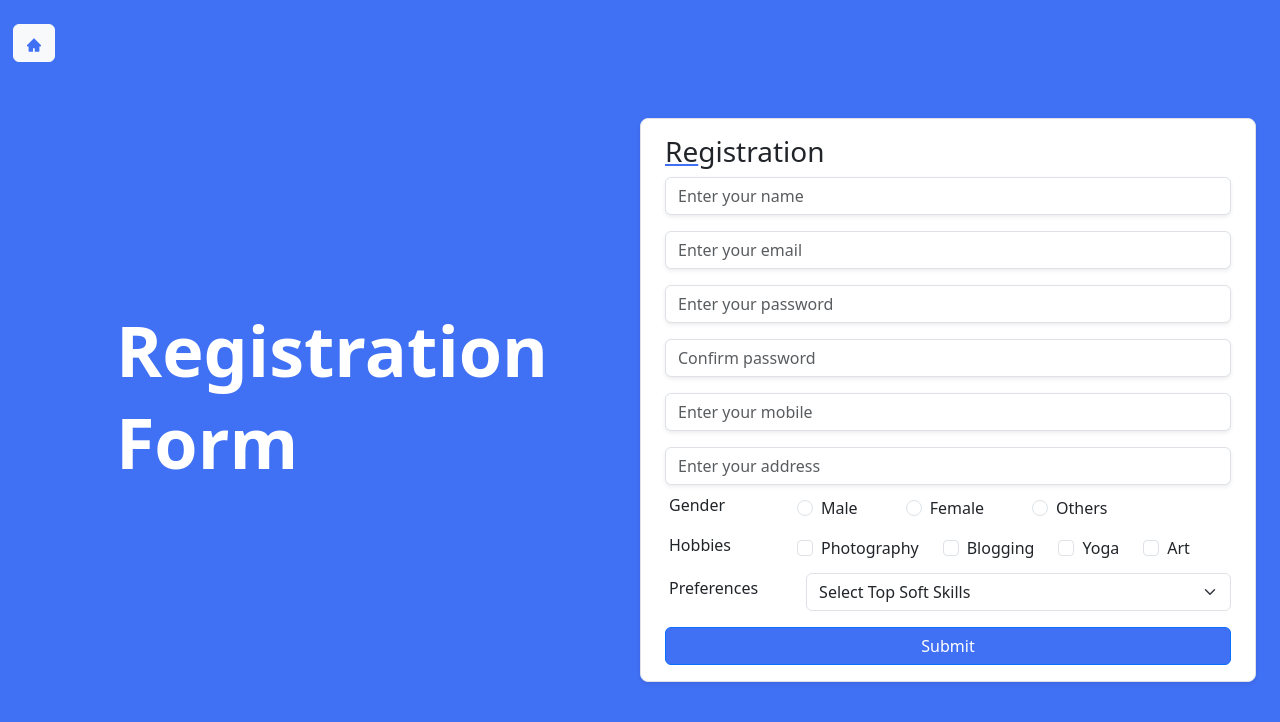
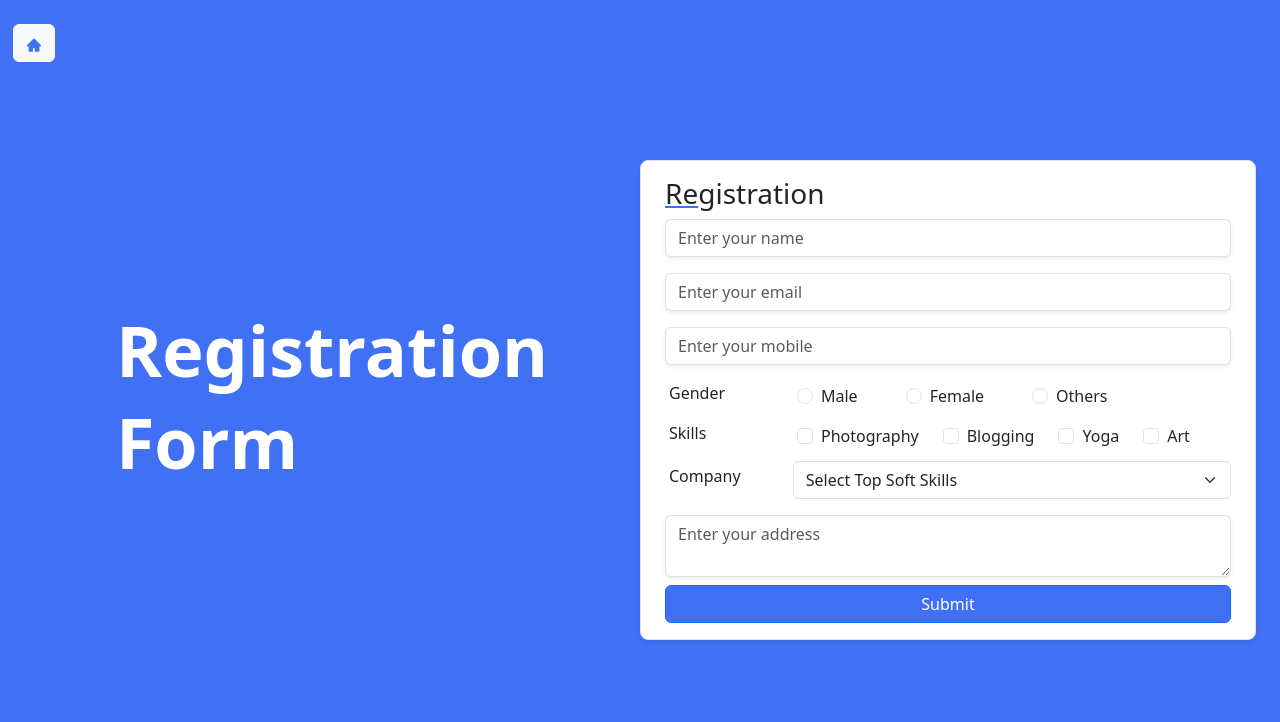
Before and after one commit to Ripty-Dx/Admin-Panel, a React (Create React App) app in the folder client/: page /addNewEmployee in a window 1280 px wide. Shown: the top 722 px of the page. Built offline with nearby package versions, Linux system fonts and the light colour scheme.

Commit message:
New employee UI

```diff
--- a/client/src/components/employee/AddNewEmployee.jsx
+++ b/client/src/components/employee/AddNewEmployee.jsx
@@ -13,9 +13,7 @@ const AddNewEmployee = () => {
     mobile: "",
     address: "",
     gender: "",
-    password: "",
-    confirm_password: "",
-    hobbies: [],
+    skills: [],
     preferences: "",
   };
   const onSubmit = () => {};
@@ -51,26 +49,13 @@ const AddNewEmployee = () => {
                 <Field type="email" className="form-control shadow-sm" name="email" placeholder="Enter your email" />
                 <ErrorMessage component={TextError} name="email" />
               </div>
-              {/* <!-- PASSWORD --> */}
-              <div className="mb-3 d-flex flex-column justify-content-center align-items-center w-100">
-                <Field type="password" className="form-control shadow-sm" name="password" placeholder="Enter your password" />
-                <ErrorMessage component={TextError} name="password" />
-              </div>
-              {/* <!-- CONFIRM PASSWORD --> */}
-              <div className="mb-3 d-flex flex-column justify-content-center align-items-center w-100">
-                <Field type="password" className="form-control shadow-sm" name="confirm_password" placeholder="Confirm password" />
-                <ErrorMessage component={TextError} name="confirm_password" />
-              </div>
+
               {/* <!-- MOBILE --> */}
               <div className="mb-3 d-flex flex-column justify-content-center align-items-center w-100">
                 <Field type="number" className="form-control shadow-sm" name="mobile" placeholder="Enter your mobile" />
                 <ErrorMessage component={TextError} name="mobile" />
               </div>
-              {/* <!-- ADDRESS --> */}
-              <div className="mb-2 d-flex flex-column justify-content-center align-items-center w-100">
-                <Field type="text" className="form-control shadow-sm" name="address" placeholder="Enter your address" />
-                <ErrorMessage component={TextError} name="address" />
-              </div>
+
               {/* <!-- GENDER --> */}
               <div className="mb-2 d-flex flex-column flex-wrap justify-content-start align-items-center w-100">
                 <div className="d-flex justify-content-start flex-wrap ps-1 align-items-center w-100">
@@ -98,54 +83,59 @@ const AddNewEmployee = () => {
                 </div>
                 <ErrorMessage component={TextError} name="gender" />
               </div>
-              {/* <!-- HOBBIES --> */}
+              {/* <!-- SKILLS --> */}
               <div className="mb-2 d-flex flex-wrap justify-content-start align-items-center w-100">
                 <div className="d-flex justify-content-start flex-wrap ps-1 align-items-center w-100">
                   <label className="form-label me-5" style={{ width: "80px" }}>
                     {" "}
-                    Hobbies{" "}
+                    Skills{" "}
                   </label>
                   <div className="form-check">
-                    <Field type="checkbox" className="form-check-input" name="hobbies" value="Photography" id="Photography" />
+                    <Field type="checkbox" className="form-check-input" name="skills" value="Photography" id="Photography" />
                     <label className="form-check-label me-4" htmlFor="Photography">
                       Photography
                     </label>
                   </div>
                   <div className="form-check">
-                    <Field type="checkbox" className="form-check-input" name="hobbies" value="Blogging" id="Blogging" />
+                    <Field type="checkbox" className="form-check-input" name="skills" value="Blogging" id="Blogging" />
                     <label className="form-check-label me-4" htmlFor="Blogging">
                       Blogging
                     </label>
                   </div>
                   <div className="form-check">
-                    <Field type="checkbox" className="form-check-input" name="hobbies" value="Yoga" id="Yoga" />
+                    <Field type="checkbox" className="form-check-input" name="skills" value="Yoga" id="Yoga" />
                     <label className="form-check-label me-4" htmlFor="Yoga">
                       Yoga
                     </label>
                   </div>
                   <div className="form-check">
-                    <Field type="checkbox" className="form-check-input" name="hobbies" value="Art" id="Art" />
+                    <Field type="checkbox" className="form-check-input" name="skills" value="Art" id="Art" />
                     <label className="form-check-label me-4" htmlFor="Art">
                       Art
                     </label>
                   </div>
                 </div>
-                <ErrorMessage component={TextError} name="hobbies" />
+                <ErrorMessage component={TextError} name="skills" />
               </div>
-              {/* <!-- PREFERENCES --> */}
+              {/* <!-- COMPANY --> */}
               <div className="mb-3 d-flex justify-content-start ps-1 align-items-center w-100">
                 <label className="form-label me-5" style={{ width: "100px" }}>
                   {" "}
-                  Preferences{" "}
+                  Company{" "}
                 </label>
-                <select className="form-select" name="preferences">
+                <Field as="select" className="form-select" name="preferences">
                   <option selected disabled value="">
                     Select Top Soft Skills
                   </option>
                   <option value="Problem Solving">Problem Solving</option>
                   <option value="Critical Thinking">Critical Thinking</option>
                   <option value="Creativity">Creativity</option>
-                </select>
+                </Field>
+              </div>
+              {/* <!-- ADDRESS --> */}
+              <div className="mb-2 d-flex flex-column justify-content-center align-items-center w-100">
+                <Field as="textarea" className="form-control shadow-sm" name="address" placeholder="Enter your address" />
+                <ErrorMessage component={TextError} name="address" />
               </div>
               <button className="btn bg-blue btn-primary w-100">Submit</button>
             </Form>
```
